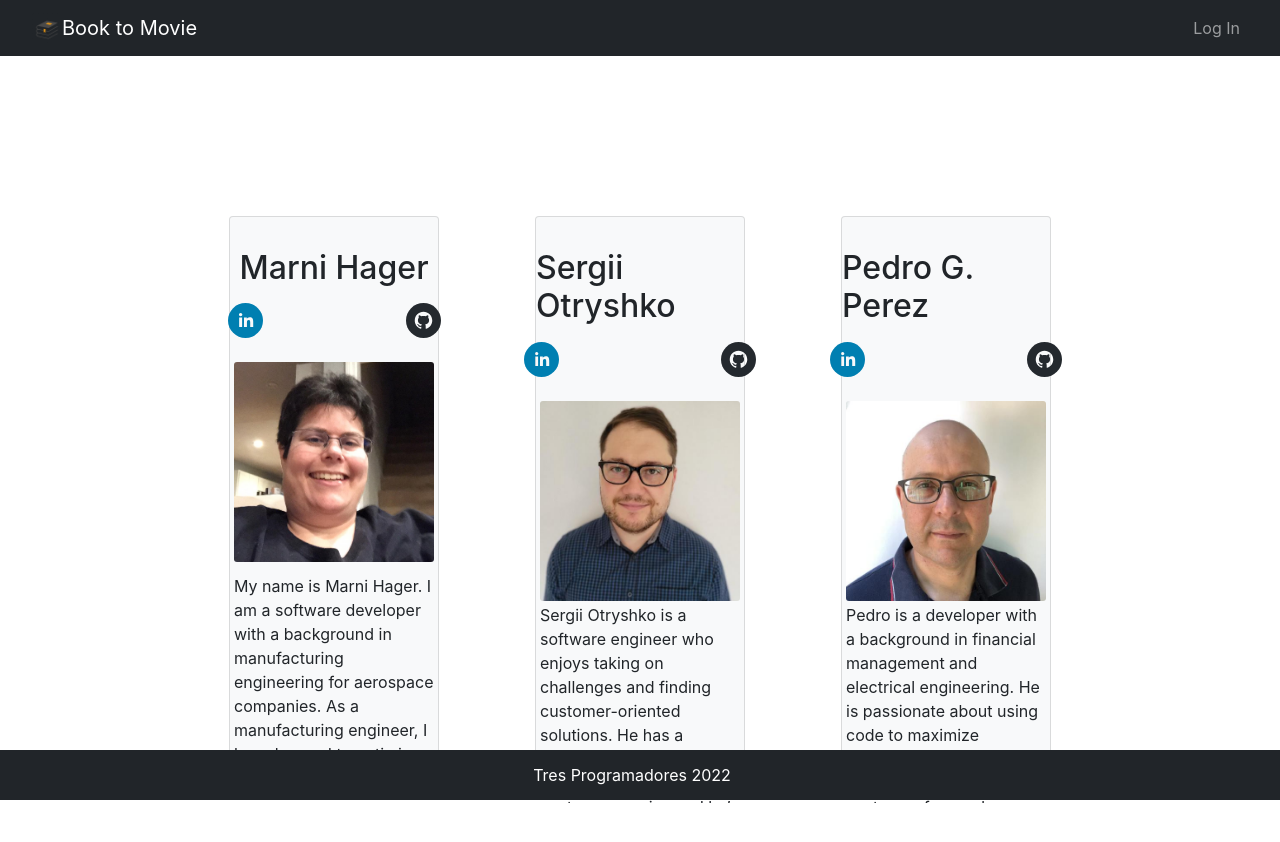
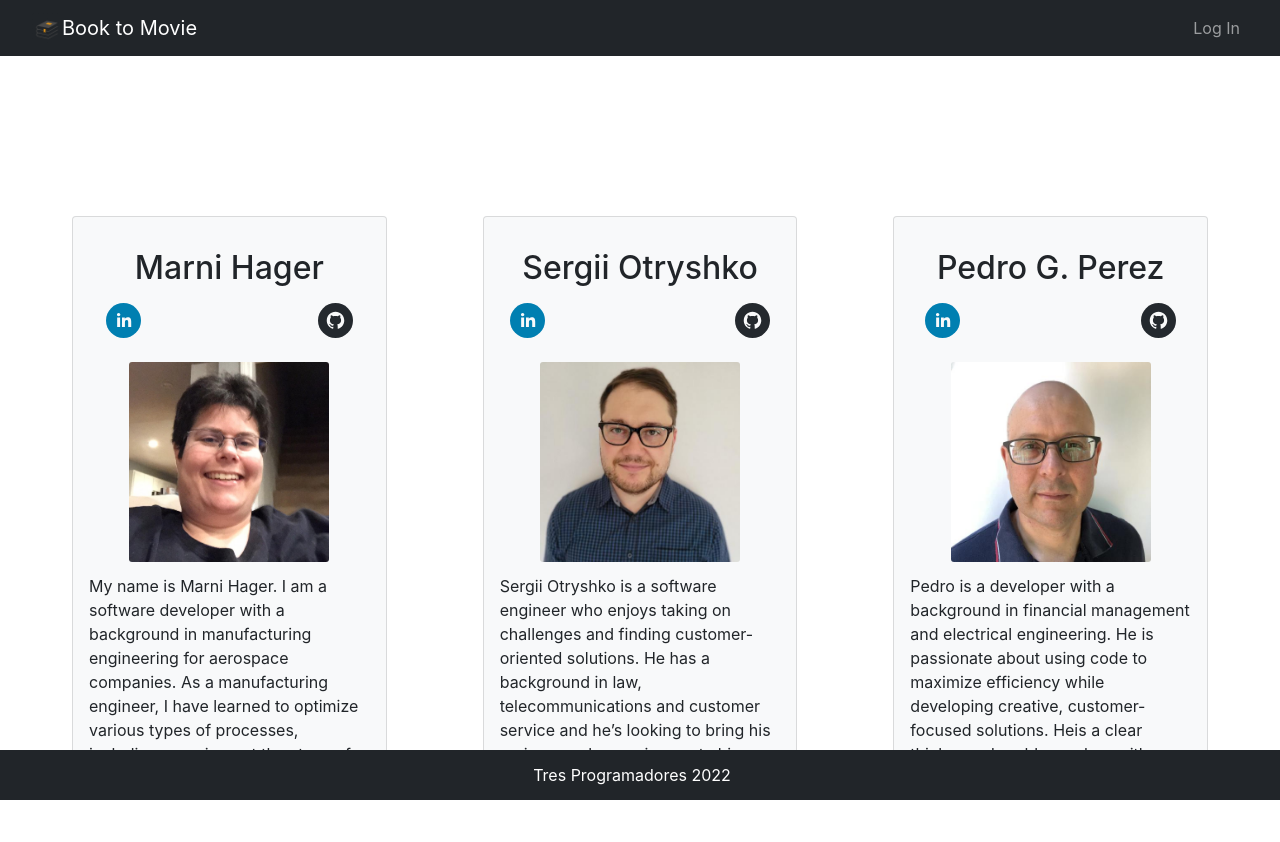
Before and after one commit to 301n24FinalProject/Book-to-Movie, a React (Create React App) app in the folder book-to-movie-frontend/: page /about in a window 1280 px wide. Shown: the top 842 px of the page. Built offline with nearby package versions, Linux system fonts and the light colour scheme; no server answers.

Commit message:
fixed sm icons position

```diff
--- a/book-to-movie-frontend/src/AboutUs.js
+++ b/book-to-movie-frontend/src/AboutUs.js
@@ -10,14 +10,13 @@ import { SocialIcon } from 'react-social-icons';
 class AboutUs extends Component {
   render() {
     return (
-    <Container fluid style= {{ display: 'flex', flexDirection: 'row' , justifyContent: 'center', width: '100%', alignItems: 'center', height: '100vh'}}>
-      <Container fluid style= {{ display: 'flex', flexDirection: 'row' , justifyContent: 'center', width: '75%', alignItems: 'justify', height: '100vh', marginTop: '20rem'}}>
+      <Container fluid style={{ display: 'flex', flexDirection: 'row', justifyContent: 'center', width: '100%', alignItems: 'center', height: '100vh' }}>
+        <Container fluid style={{ display: 'flex', flexDirection: 'row', justifyContent: 'center', width: '100%', alignItems: 'justify', height: '100vh', marginTop: '20rem' }}>
           {/* <Row> */}
           <Card bg='light' text='dark' style={styles.card}>
             <Card.Title style={{ marginTop: '2rem', fontSize: '2rem' }} >
-        {"Marni Hager"}
-        <ul></ul>
-        <Row style={{justifyContent: 'space-between'}}>
+              <p>&nbsp;&nbsp;Marni Hager&nbsp;&nbsp;</p>
+              <Row style={{ justifyContent: 'space-between' }}>
                 <SocialIcon url="https://linkedin.com/in/marnihager" style={{ height: 35, width: 35 }} />
                 <SocialIcon url="https://github.com/mlh6118" style={{ height: 35, width: 35 }} />
               </Row>
@@ -31,9 +30,8 @@ class AboutUs extends Component {
           </Card>
           <Card bg='light' text='dark' style={styles.card}>
             <Card.Title style={{ marginTop: '2rem', fontSize: '2rem' }} >
-        {"Sergii Otryshko"}
-        <ul></ul>
-        <Row style={{justifyContent: 'space-between'}}>
+              <p>Sergii Otryshko</p>
+              <Row style={{ justifyContent: 'space-between' }}>
                 <SocialIcon url="https://linkedin.com/in/sergii-otryshko" style={{ height: 35, width: 35 }} />
                 <SocialIcon url="https://github.com/S14mx" style={{ height: 35, width: 35 }} />
               </Row>
@@ -47,9 +45,8 @@ class AboutUs extends Component {
           </Card>
           <Card bg='light' text='dark' style={styles.card} >
             <Card.Title style={{ marginTop: '2rem', fontSize: '2rem' }} >
-        {"Pedro G. Perez"}
-        <ul></ul>
-        <Row style={{justifyContent: 'space-between'}}>
+              <p>Pedro G. Perez</p>
+              <Row style={{ justifyContent: 'space-between' }}>
                 <SocialIcon url="https://linkedin.com/in/pedrogperezalvarez" style={{ height: 35, width: 35 }} />
                 <SocialIcon url="https://github.com/PGPere" style={{ height: 35, width: 35 }} />
               </Row>
@@ -71,9 +68,9 @@ class AboutUs extends Component {
 const styles = {
   card: { display: 'flex', flexDirection: 'column', alignItems: 'center', justifyContent: 'space-between', height: '575px', margin: '0rem 3rem', padding: '0rem', width: '400px' },
   body: { display: 'flex', flexDirection: 'column', alignItems: 'center', justifyContent: 'space-between' },
-image: { width: '200px' , height: '200px', objectFit: 'cover'},
+  image: { width: '200px', height: '200px', objectFit: 'cover' },
   imageContainer: { minHeight: '250px' },
-text: { height: '200px', overflowY: 'auto', marginTop: '-3rem'},
+  text: { height: '200px', overflowY: 'auto', marginTop: '-3rem' },
 }
 
 export default withAuth0(AboutUs);
```
Lines whose indentation alone changed are shown as unchanged.
